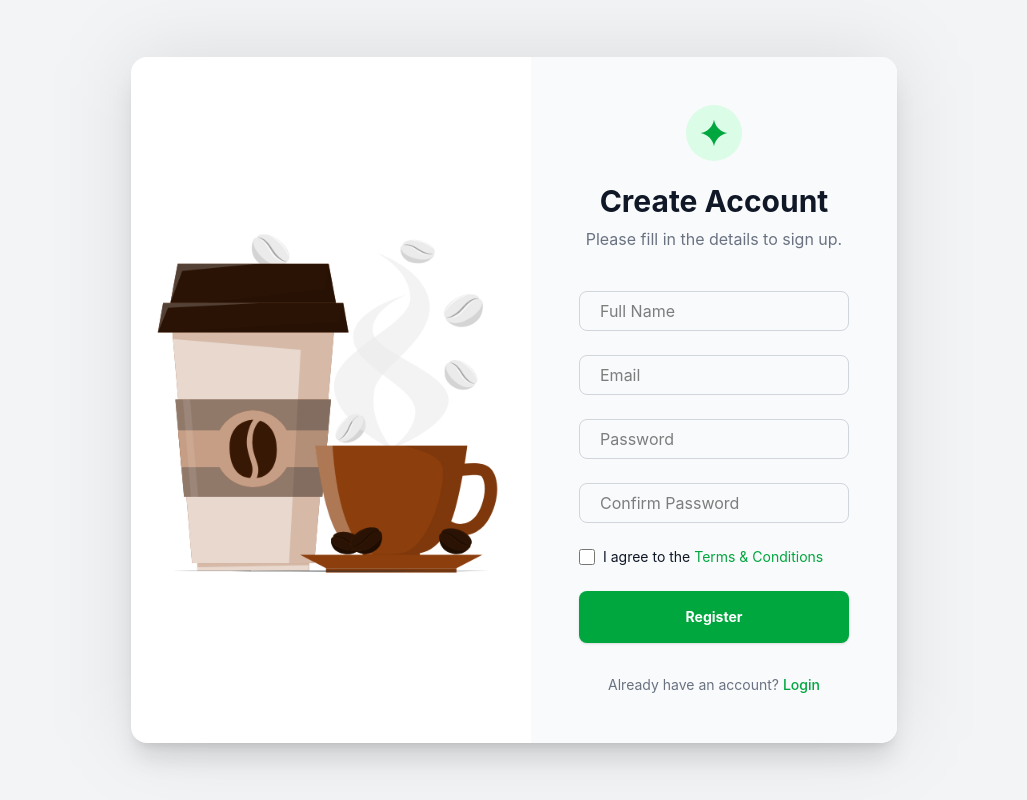
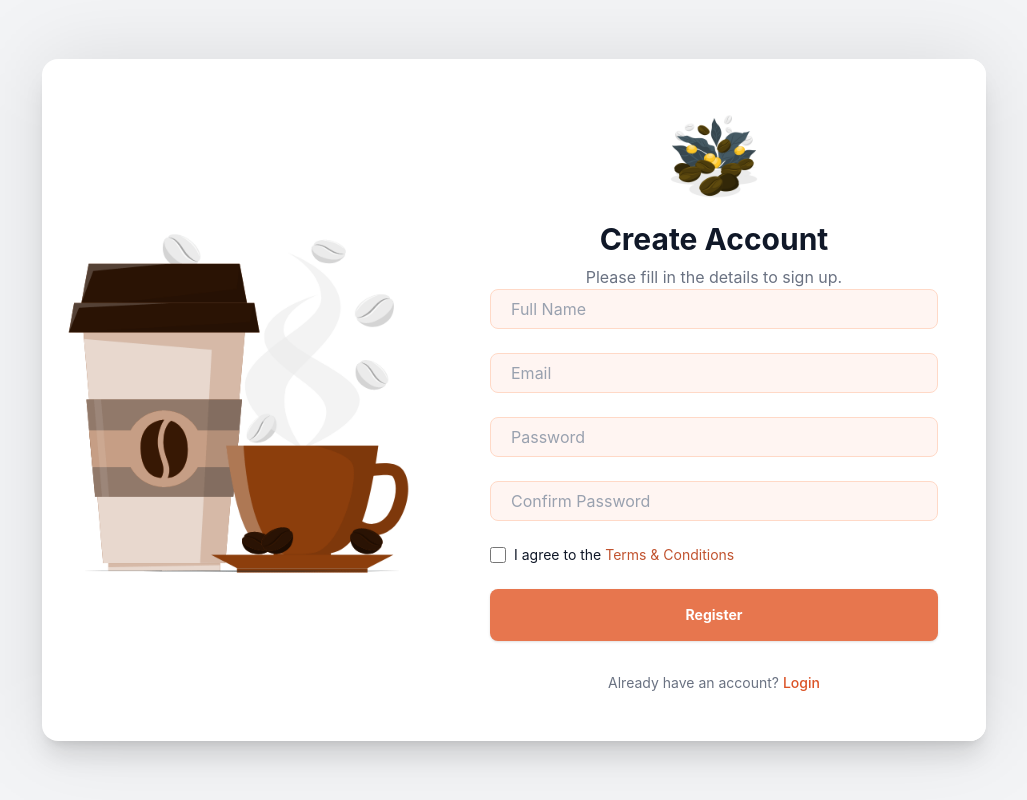
Before and after one commit to AnmolK08/MOP-Management-System, a React (Vite) app in the folder frontend/: page /signup in a window 1280 px wide. Shown: the whole page, without its empty margins (126-1153 px from the left). Built offline with nearby package versions, Linux system fonts and the light colour scheme.

Commit message:
Refactor AuthRightRegister component: update layout for improved aesthetics, enhance input styles, and replace background with a cleaner design

```diff
--- a/frontend/src/Components/registerCompo/AuthRightRegister.jsx
+++ b/frontend/src/Components/registerCompo/AuthRightRegister.jsx
@@ -6,27 +6,20 @@ export default function AuthRightRegister() {
   const handleSubmit = (e) => {
     e.preventDefault();
     console.log("Register submitted ✅");
-    // Example: navigate to dashboard after register
     navigate("/dashboard");
   };
 
   return (
-    <div className="flex flex-1 items-center justify-center p-6 lg:p-12 w-full lg:w-1/2 bg-gray-50">
+    <div className="flex flex-1 items-center justify-center p-6 lg:p-12 w-full lg:w-1/2 bg-white">
       <div className="w-full max-w-md">
         {/* Header */}
-        <div className="text-center mb-10">
-          <div className="inline-block p-3 bg-green-100 rounded-full mb-4">
-            <svg
-              className="h-8 w-8 text-green-600"
-              fill="none"
-              viewBox="0 0 48 48"
-              xmlns="http://www.w3.org/2000/svg"
-            >
-              <path
-                d="M24 4C25.7818 14.2173 33.7827 22.2182 44 24C33.7827 25.7818 25.7818 33.7827 24 44C22.2182 33.7827 14.2172 25.7818 4 24C14.2172 22.2182 22.2182 14.2173 24 4Z"
-                fill="currentColor"
+        <div className="text-center">
+          <div className="inline-block mb-2 rounded-full">
+            <img
+                src="/coffee_bean.gif"
+                alt="Chef Animation"
+                className="w-10 lg:w-25"
               />
-            </svg>
           </div>
           <h2 className="text-3xl font-bold text-gray-900">Create Account</h2>
           <p className="text-gray-500 mt-2">
@@ -37,52 +30,48 @@ export default function AuthRightRegister() {
         {/* Form */}
         <form onSubmit={handleSubmit} className="space-y-6">
           {/* Full Name */}
-          <div className="relative">
           <input
             id="fullname"
             name="fullname"
             type="text"
             placeholder="Full Name"
-              className="w-full rounded-lg border border-gray-300 bg-gray-50 h-10 pl-5 text-base
-                         focus:border-green-300 focus:ring-2 focus:ring-green-500 outline-none"
+            className="w-full rounded-lg border border-[#ffd9c7] bg-[#fff5f2] h-10 pl-5 text-base
+                       focus:border-[#d06842] focus:ring-2 focus:ring-[#ff9770] outline-none
+                       placeholder:text-gray-400 transition"
           />
-          </div>
 
           {/* Email */}
-          <div className="relative">
           <input
             id="email"
             name="email"
             type="email"
             placeholder="Email"
-              className="w-full rounded-lg border border-gray-300 bg-gray-50 h-10 pl-5 text-base
-                         focus:border-green-300 focus:ring-2 focus:ring-green-500 outline-none"
+            className="w-full rounded-lg border border-[#ffd9c7] bg-[#fff5f2] h-10 pl-5 text-base
+                       focus:border-[#c76542] focus:ring-2 focus:ring-[#ff9770] outline-none
+                       placeholder:text-gray-400 transition"
           />
-          </div>
 
           {/* Password */}
-          <div className="relative">
           <input
             id="password"
             name="password"
             type="password"
             placeholder="Password"
-              className="w-full rounded-lg border border-gray-300 bg-gray-50 h-10 pl-5 text-base
-                         focus:border-green-300 focus:ring-2 focus:ring-green-500 outline-none"
+            className="w-full rounded-lg border border-[#ffd9c7] bg-[#fff5f2] h-10 pl-5 text-base
+                       focus:border-[#e36335] focus:ring-2 focus:ring-[#ff9770] outline-none
+                       placeholder:text-gray-400 transition"
           />
-          </div>
 
           {/* Confirm Password */}
-          <div className="relative">
           <input
             id="confirm-password"
             name="confirm-password"
             type="password"
             placeholder="Confirm Password"
-              className="w-full rounded-lg border border-gray-300 bg-gray-50 h-10 pl-5 text-base
-                         focus:border-green-300 focus:ring-2 focus:ring-green-500 outline-none"
+            className="w-full rounded-lg border border-[#ffd9c7] bg-[#fff5f2] h-10 pl-5 text-base
+                       focus:border-[#b95835] focus:ring-2 focus:ring-[#ff9770] outline-none
+                       placeholder:text-gray-400 transition"
           />
-          </div>
 
           {/* Terms & Conditions */}
           <div className="flex items-center">
@@ -90,11 +79,11 @@ export default function AuthRightRegister() {
               id="terms"
               name="terms"
               type="checkbox"
-              className="h-4 w-4 rounded border-gray-300 text-green-600 focus:ring-green-500"
+              className="h-4 w-4 rounded border-[#ff9770] text-[#ff9770] focus:ring-[#ff9770]"
             />
             <label htmlFor="terms" className="ml-2 block text-sm text-gray-900">
               I agree to the{" "}
-              <span className="text-green-600 hover:underline cursor-pointer">
+              <span className="text-[#c1532f] hover:underline cursor-pointer">
                 Terms & Conditions
               </span>
             </label>
@@ -103,7 +92,9 @@ export default function AuthRightRegister() {
           {/* Submit */}
           <button
             type="submit"
-            className="w-full flex justify-center py-4 px-4 rounded-lg shadow-sm text-sm font-bold text-white bg-green-600 hover:bg-green-700 focus:ring-2 focus:ring-offset-2 focus:ring-green-500 transition duration-150 ease-in-out"
+            className="w-full flex justify-center py-4 px-4 rounded-lg shadow-sm text-sm font-bold text-white
+                       bg-[#e7764e] hover:bg-[#e24d1b] focus:ring-2 focus:ring-offset-2 focus:ring-[#ffcdb2]
+                       transition duration-150 ease-in-out"
           >
             Register
           </button>
@@ -115,7 +106,7 @@ export default function AuthRightRegister() {
           <button
             type="button"
             onClick={() => navigate("/login")}
-            className="font-medium text-green-600 hover:text-green-500"
+            className="font-medium text-[#db5326] hover:text-[#d45839] transition"
           >
             Login
           </button>
```
Lines whose indentation alone changed are shown as unchanged.
